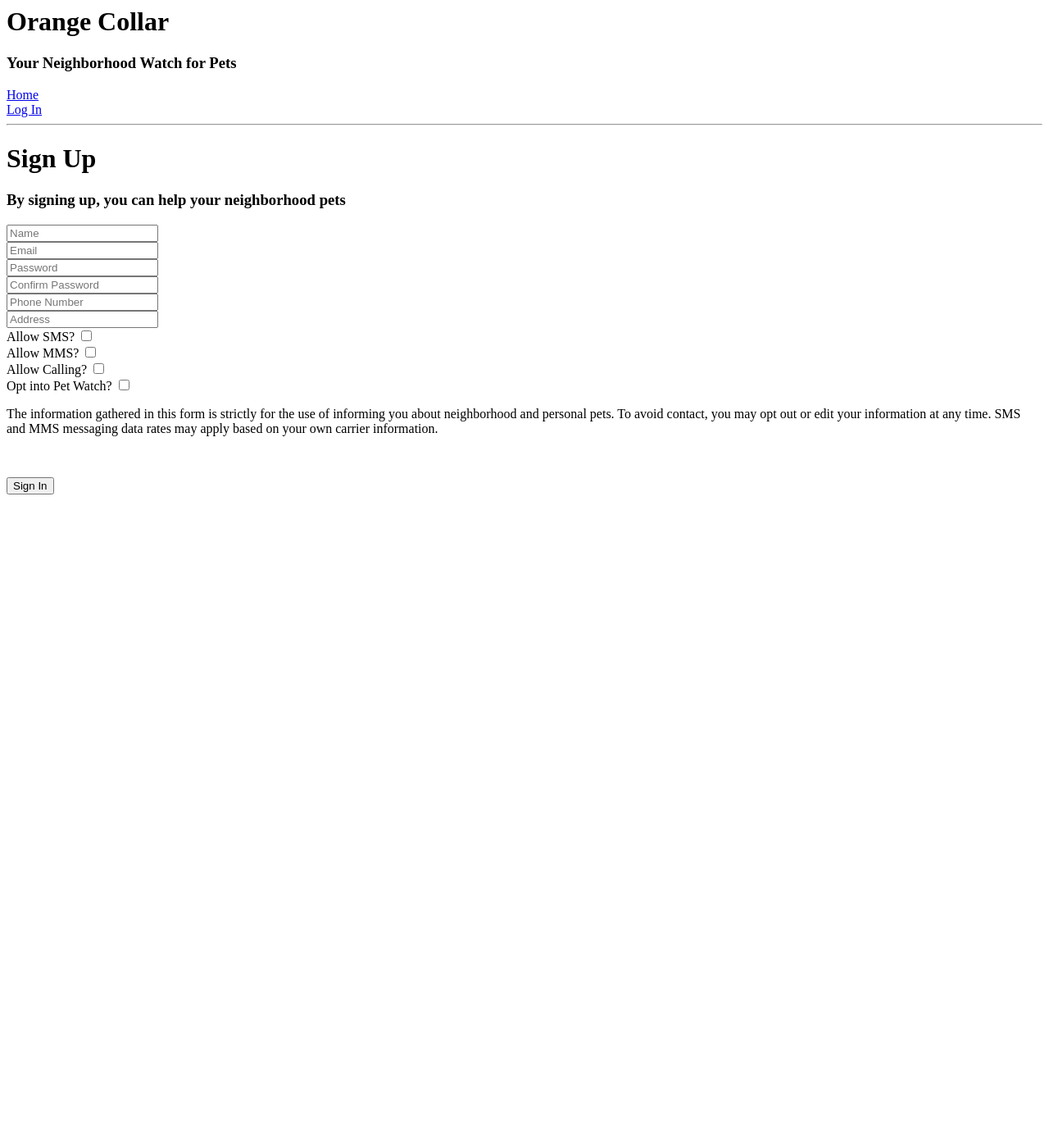
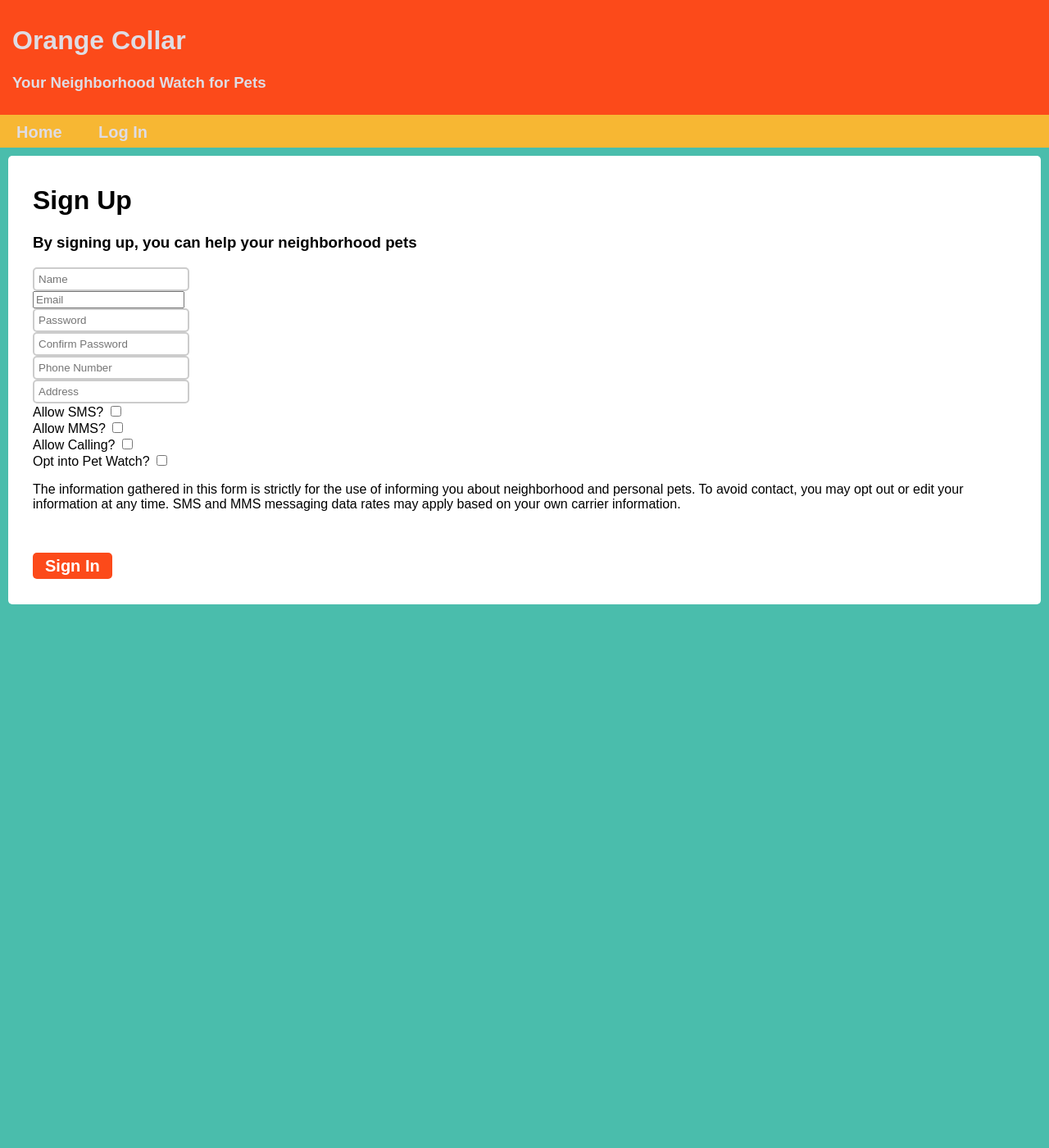
Before and after one commit to brittanymcgarr/orange-collar, a Flask app: page /signup in a window 1280 px wide. Shown: the whole page at 82% size. Before the commit the page ends 603 px from the top, so only its background shows below. Run offline with Flask 2, Linux system fonts and the light colour scheme.

Commit message:
Styling a little

```diff
--- /dev/null
+++ b/app/static/styles/styles.css
@@ -0,0 +1,138 @@
+body {
+    margin: 0px;
+    padding: 0px;
+    border: 0px;
+    font-family: arial;
+}
+
+#top {
+    height: 15%;
+    margin: 0px;
+    padding: 10px;
+    padding-left: 15px;
+    border: 0px;
+    background-color: #FC4A1A;
+}
+
+#top h1 {
+    color: #DFDCE3;
+}
+
+#top h3 {
+    color: #DFDCE3;
+}
+
+#menu {
+    height: 5%;
+    width: 100%;
+    margin: 0px;
+    padding: 0px;
+    border: 0px;
+    background-color: #F7B733;
+}
+
+#menu ul {
+    height: 100%;
+    margin: 0px;
+    padding: 0px;
+    border: 0px;
+    width: 100%;
+    background-color: #F7B733;
+}
+
+#menu li {
+    margin: 0px;
+    border: 0px;
+    padding-top: 10px;
+    padding-left: 20px;
+    padding-right: 20px;
+    background-color: #F7B733;
+    display: inline-block;
+}
+
+#menu li:hover {
+    background-color: #F79B32;
+}
+
+#menu a {
+    text-decoration: none;
+    font-size: 20px;
+    font-weight: bold;
+    color: #DFDCE3;
+}
+
+#menu a:hover {
+    color: white;
+}
+
+#flash_banner {
+    width: 100%;
+    margin: 0px;
+    padding: 0px;
+    border: 0px;
+    background-color: #DFDCE3;
+}
+
+#flash_banner ul {
+    width: 100%;
+    padding: 20px;
+    background-color: #DFDCE3;
+}
+
+#content {
+    min-height: 1200px;
+    margin: 0px;
+    padding: 10px;
+    border: 0px;
+    background-color: #4ABDAC;
+}
+
+#article {
+    padding: 15px;
+    padding-left: 30px;
+    padding-right: 30px;
+    border-radius: 5px;
+    background-color: white;
+}
+
+#profile {
+    alignment: center;
+}
+
+input[type=text] {
+    padding:5px;
+    border:2px solid #ccc;
+    -webkit-border-radius: 5px;
+    border-radius: 5px;
+}
+
+input[type=name] {
+    padding:5px;
+    border:2px solid #ccc;
+    -webkit-border-radius: 5px;
+    border-radius: 5px;
+}
+
+input[type=password] {
+    padding:5px;
+    border:2px solid #ccc;
+    -webkit-border-radius: 5px;
+    border-radius: 5px;
+}
+
+input[type=submit] {
+    height: 32px;
+    padding: 5px 15px;
+    border: 0px;
+    background: #FC4A1A;
+    color: white;
+    font-size: 20px;
+    font-weight: bold;
+    cursor: pointer;
+    -webkit-border-radius: 5px;
+    border-radius: 5px;
+}
+
+input[type=submit]:hover {
+    background: #F79B32;
+}
--- a/app/templates/base.html
+++ b/app/templates/base.html
@@ -1,39 +1,39 @@
 <html>
 
     <head>
-
         <title>
             Orange Collar
             {% if title != '' %}
                  - {{ title }}
             {% endif %}
         </title>
+
+        <head>
+            <link rel="stylesheet" href="/static/styles/styles.css">
+        </head>
     </head>
 
     <body>
-        <h1>Orange Collar</h1>
-        <h3>Your Neighborhood Watch for Pets</h3>
+        <div id="top">
+            <h1>Orange Collar</h1>
+            <h3>Your Neighborhood Watch for Pets</h3>
+        </div>
 
         <div id="menu">
-            <div id="menu-option"><a href="/index">Home</a></div>
+            <ul>
+                <li><a href="/index">Home</a></li>
 
-            {% if g.user.is_authenticated %}
-                <div id="menu-option">
-                    <a href="{{ url_for('dashboard') }}">Dashboard</a>
-                </div>
+                {% if g.user.is_authenticated %}
+                    <li><a href="{{ url_for('dashboard') }}">Dashboard</a></li>
 
-                <div id="menu-option">
-                    <a href="{{ url_for('logout') }}">Log Out</a>
-                </div>
-            {% else %}
-                <div id="menu-option">
-                    <a href="{{ url_for('login') }}">Log In</a>
-                </div>
-            {% endif %}
-
+                    <li><a href="{{ url_for('logout') }}">Log Out</a></li>
+                {% else %}
+                    <li><a href="{{ url_for('login') }}">Log In</a></li>
+                {% endif %}
+            </ul>
         </div>
 
-        <hr>
+        <div id="flash_banner">
             {% with messages = get_flashed_messages() %}
                 {% if messages %}
                     <ul>
@@ -43,8 +43,14 @@
                     </ul>
                 {% endif %}
             {% endwith %}
+        </div>
 
-        {% block content %}{% endblock %}
+        <div id="content">
+            <div id="article">
+                {% block content %}{% endblock %}
+            </div>
+        </div>
+
     </body>
 
 </html>
--- a/app/templates/location.html
+++ b/app/templates/location.html
@@ -10,7 +10,7 @@
 
     <div id="map">
         {% if petCoords | length > 0 %}
-            {% with map=googlemap_obj("local-pets", petCoords[0][0], petCoords[0][1], markers=petCoords) %}
+            {% with map=googlemap_obj("local-pets", petCoords[0][0], petCoords[0][1], markers=petCoords, style="height:500px;width:800px") %}
                 {{ map.html }}
                 {{ map.js }}
             {% endwith %}
--- a/app/views.py
+++ b/app/views.py
@@ -3,6 +3,7 @@ import os
 import datetime
 import requests
 import json
+import time
 
 from flask_login import login_user, logout_user, current_user, login_required
 from flask import (render_template, flash, redirect, session, url_for,
@@ -306,8 +307,8 @@ def reportPet(petID):
             message = "Your %s, %s, was sighted in the area. Log in to Orange Collar to change your pet's status." % (pet.species, pet.name)
             time = datetime.datetime.now()
 
-            #if user.allow_mms and pet.picture is not "":
-            #    sendMMS(message, user.primary_phone, pet.picture)
+            if user.allow_mms:
+                sendMMS(message, user.primary_phone, pet.picture)
             if user.allow_sms:
                 if (user.last_sms + datetime.timedelta(minutes = 10)) < time:
                     sendSMS(message, user.primary_phone)
@@ -339,10 +340,25 @@ def sendSMS(message="Your pet has been reported.", phone=""):
         client.messages.create(to = "+1%s" % phone,
                                from_ = local_phone,
                                body = message)
+        time.sleep(1)
 
 # Send MMS
 def sendMMS(message="Your pet has been reported.", phone="", picture=""):
-    pass
+    if picture == "" or picture == None:
+        picture = 'http://orange-collar.herokuapp.com/static/orangecollar.png'
+    else:
+        picture = 'http://orange-collar.herokuapp.com/static/images/%s' % picture
+
+    if phone != "":
+        account_sid = str(os.getenv('TWILIO_SID'))
+        auth_token = str(os.getenv('TWILIO_AUTH_TOKEN'))
+        local_phone = str(os.getenv('OC_PHONE'))
+
+        client = Client(account_sid, auth_token)
+        client.messages.create(to = "+1%s" % phone,
+                               from_ = local_phone,
+                               body = message,
+                               media_url=[picture])
 
 # Send Call
 def sendCall(pet, user, message="Your pet has been reported.", phone=""):
@@ -358,6 +374,7 @@ def sendCall(pet, user, message="Your pet has been reported.", phone=""):
         call = client.calls.create(to = "+1%s" % phone,
                                    from_ = local_phone,
                                    url = url)
+        time.sleep(1)
 
 # Create XML
 @app.route('/calltemplate.xml/<petID>', methods=['GET', 'POST'])
@@ -505,7 +522,10 @@ def sendPetWatch(petID):
 
         for watcher in watchers:
             if watcher.pet_watch:
-                if watcher.allow_sms:
+                if watcher.allow_mms:
+                    sendMMS(message, watcher.primary_phone, pet.picture)
+                elif watcher.allow_sms:
                     sendSMS(message, watcher.primary_phone)
+
                 if watcher.allow_voice:
                     sendCall(pet, watcher, message, watcher.primary_phone)
```
Also changed, not shown: app/static/styles/styles_l.css (added, +138 -0 lines), app/templates/pet.html (+30 -14 lines), app.db.
